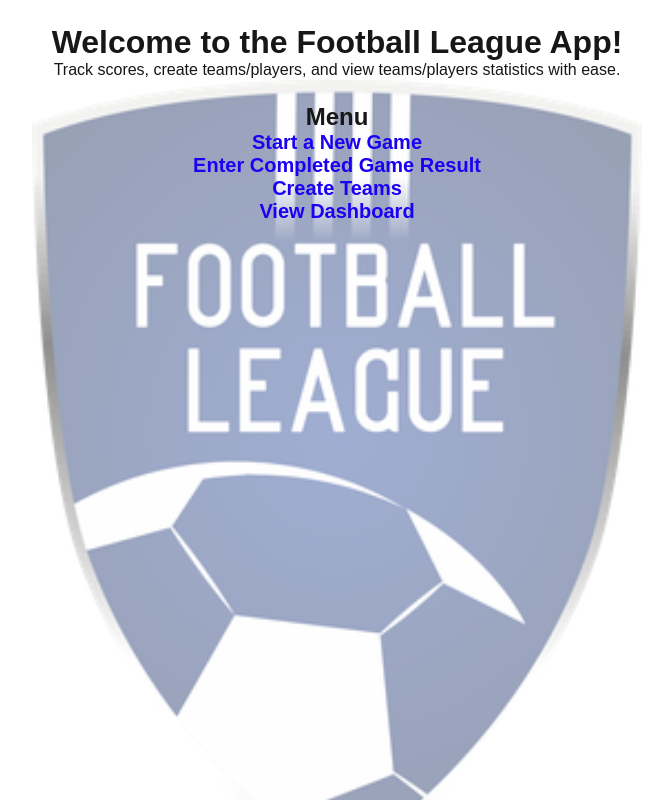
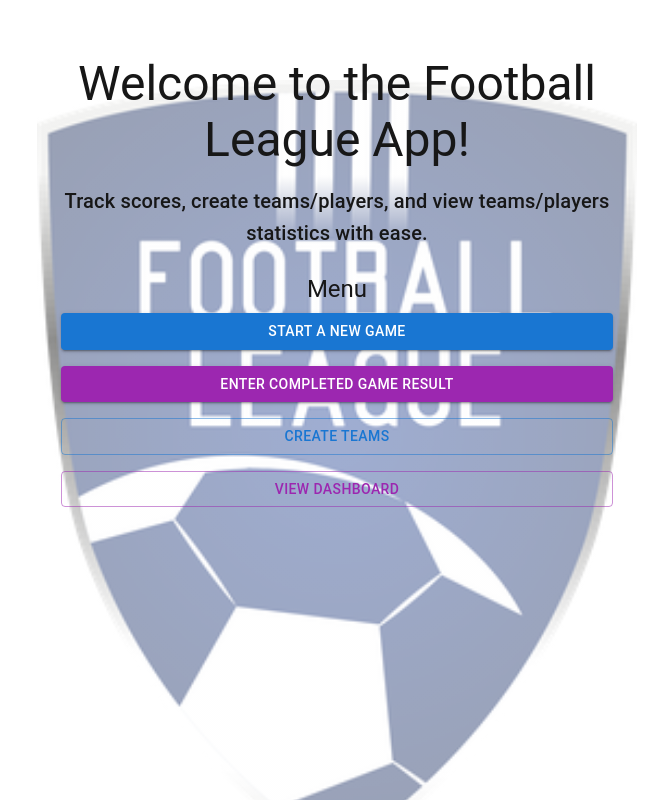
Before and after one commit to papadoc7/football-challenge, a Next.js app: page / in a window 1280 px wide. Shown: the whole page, without its empty margins (303-974 px from the left). Built offline with nearby package versions, Linux system fonts and the light colour scheme.

Commit message:
Updating homepage and create team page using mui, package updates

```diff
--- a/src/pages/index.tsx
+++ b/src/pages/index.tsx
@@ -1,38 +1,48 @@
 import Link from "next/link";
+import { Button, Typography, Container, Box } from "@mui/material";
 import commonStyles from "../styles/Common.module.css";
 import styles from "../styles/Home.module.css";
 
 export default function Home() {
   return (
-    <div className={`${styles.container} ${commonStyles.textCenter}`}>
-      <h1>Welcome to the Football League App!</h1>
-      <p>Track scores, create teams/players, and view teams/players statistics with ease.</p>
+    <Container maxWidth="sm" className={`${styles.container} ${commonStyles.textCenter}`}>
+      <Box mt={4}>
+        <Typography variant="h3" gutterBottom>
+          Welcome to the Football League App!
+        </Typography>
+        <Typography variant="h6" paragraph>
+          Track scores, create teams/players, and view teams/players statistics with ease.
+        </Typography>
 
-      <div className={styles.menu}>
-        <h2>Menu</h2>
-        <ul className={styles.menuList}>
-          <li>
-            <Link href="/new-game" className={styles.link}>
-              Start a New Game
+        <Box mt={3}>
+          <Typography variant="h5" gutterBottom>
+            Menu
+          </Typography>
+
+          <Box display="flex" flexDirection="column" gap={2}>
+            <Link href="/new-game" passHref>
+              <Button variant="contained" color="primary" fullWidth>
+                Start a New Game
+              </Button>
             </Link>
-          </li>
-          <li>
-            <Link href="/result" className={styles.link}>
-              Enter Completed Game Result
+            <Link href="/result" passHref>
+              <Button variant="contained" color="secondary" fullWidth>
+                Enter Completed Game Result
+              </Button>
             </Link>
-          </li>
-          <li>
-            <Link href="/create-team" className={styles.link}>
-              Create Teams
+            <Link href="/create-team" passHref>
+              <Button variant="outlined" color="primary" fullWidth>
+                Create Teams
+              </Button>
             </Link>
-          </li>
-          <li>
-            <Link href="/dashboard" className={styles.link}>
-              View Dashboard
+            <Link href="/dashboard" passHref>
+              <Button variant="outlined" color="secondary" fullWidth>
+                View Dashboard
+              </Button>
             </Link>
-          </li>
-        </ul>
-      </div>
-    </div>
+          </Box>
+        </Box>
+      </Box>
+    </Container>
   );
 }
```
Also changed, not shown: package.json (+4 -4 lines), src/pages/create-team.tsx (+45 -23 lines), 2 other files (tests, documents, lock files or other folders).
